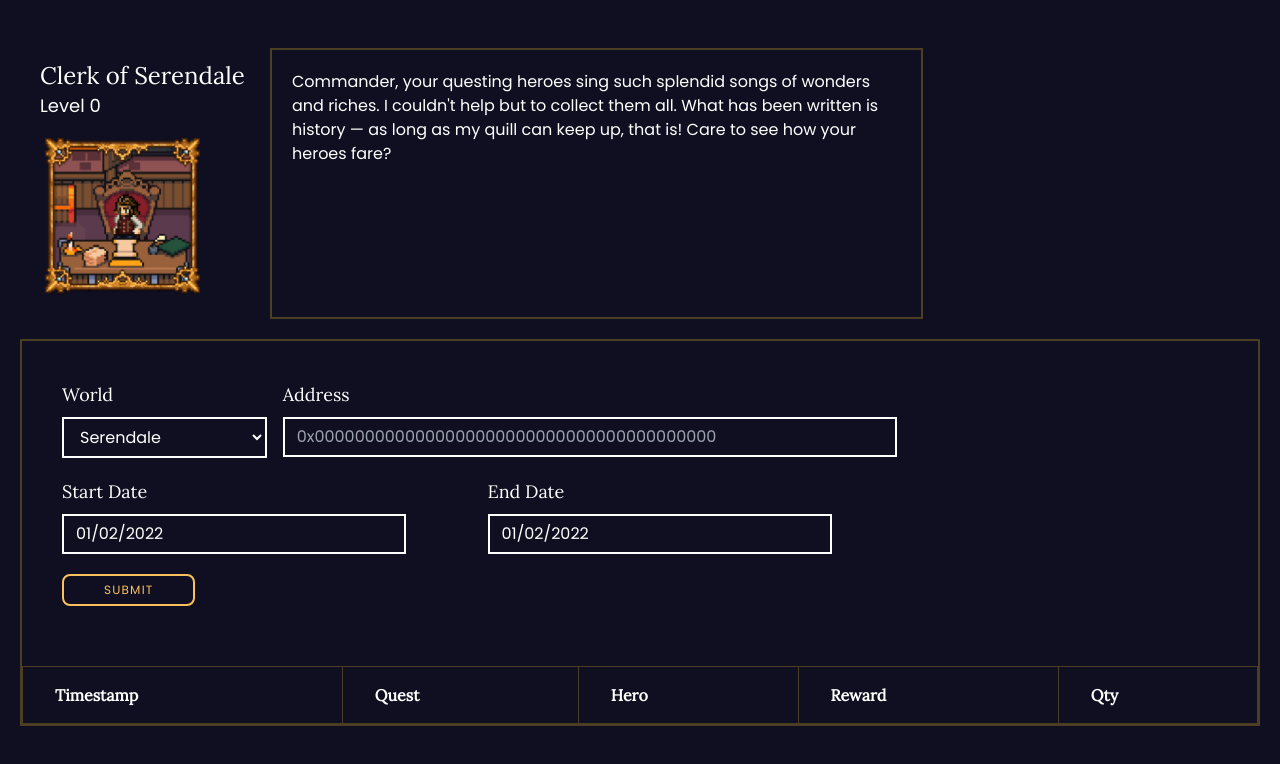
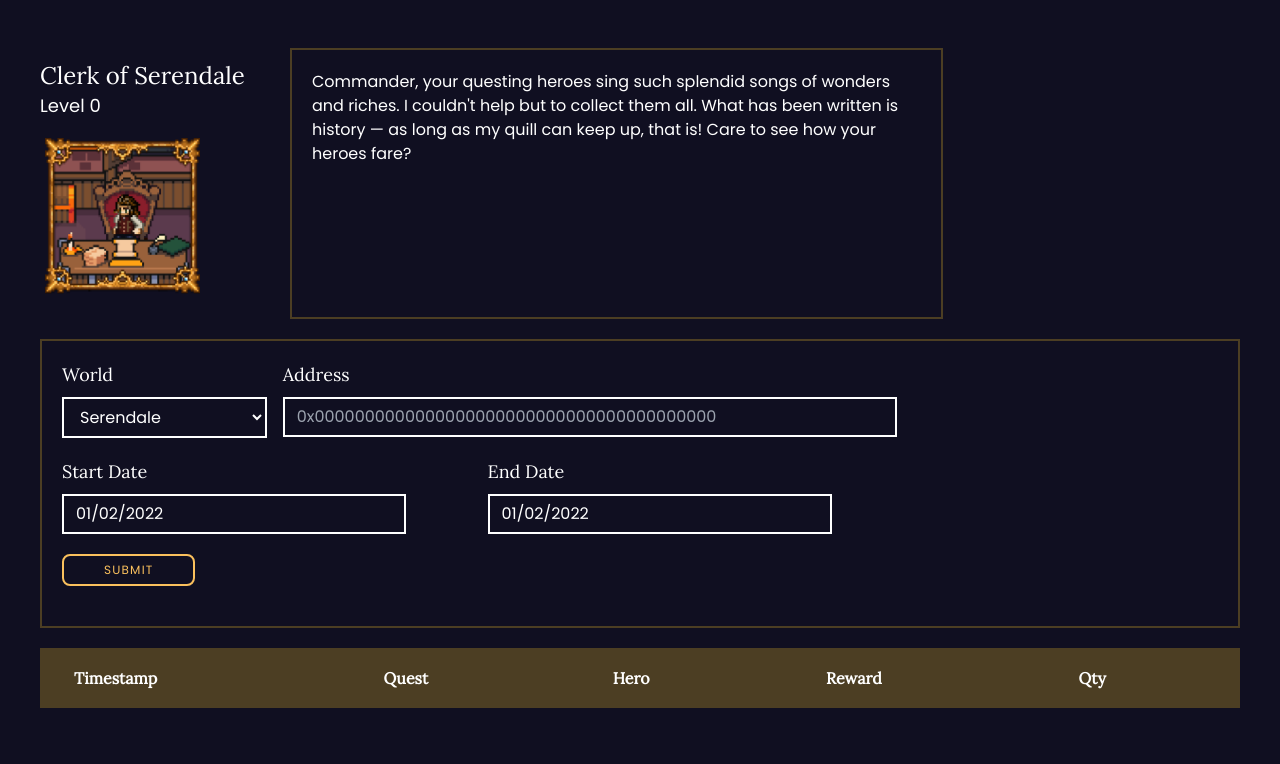
Before and after one commit to jaggedbytes/defi-kingdoms-clerk, a Next.js app: page / in a window 1280 px wide. Shown: the top 764 px of the page. Built offline with nearby package versions, Linux system fonts and the light colour scheme.

Commit message:
Tweak table styling

```diff
--- a/components/form.js
+++ b/components/form.js
@@ -59,7 +59,7 @@ function Form() {
   return(
     <section>
       <div>
-        <form id="transactionQuery" className="p-5 m-5" onSubmit={fetchTransactionData}>
+        <form id="transactionQuery" className="border-2 border-hazelnut p-5 m-5" onSubmit={fetchTransactionData}>
           <div className="flex flex-row mb-5 max-w-[835px]">
             <div className="basis-1/4 mr-2">
               <label htmlFor="network" className="inline-block mb-2 font-header text-lg text-white">World</label>
@@ -208,25 +208,25 @@ function Form() {
         </div>
       </div>
 
-      <div className="w-full">
-        <table className="min-w-full">
-          <thead className="border-b border-hazelnut">
+      <div className="w-full pl-5 pr-5 pb-5">
+        <table className="min-w-full border-2 border-hazelnut">
+          <thead className="border-2 border-hazelnut bg-hazelnut">
             <tr>
-              {/* <th scope="col" className="border border-hazelnut font-header text-white text-left px-8 py-4 text-left align-top">ID</th>
-              <th scope="col" className="border border-hazelnut font-header text-white text-left px-8 py-4 text-left align-top">Start Time</th>
-              <th scope="col" className="border border-hazelnut font-header text-white text-left px-8 py-4 text-left align-top">Start Block</th> */}
-              <th scope="col" className="border border-hazelnut font-header text-white text-left px-8 py-4 text-left align-top">Timestamp</th>
-              <th scope="col" className="border border-hazelnut font-header text-white text-left px-8 py-4 text-left align-top">Quest</th>
-              {/* <th scope="col" className="border border-hazelnut font-header text-white text-left px-8 py-4 text-left align-top">ID</th>
+              {/* <th scope="col" className="border-2 border-hazelnut font-header text-white text-left px-8 py-4 text-left align-top">ID</th>
+              <th scope="col" className="border-2 border-hazelnut font-header text-white text-left px-8 py-4 text-left align-top">Start Time</th>
+              <th scope="col" className="border-2 border-hazelnut font-header text-white text-left px-8 py-4 text-left align-top">Start Block</th> */}
+              <th scope="col" className="border-2 border-hazelnut font-header text-white text-left px-8 py-4 text-left align-top">Timestamp</th>
+              <th scope="col" className="border-2 border-hazelnut font-header text-white text-left px-8 py-4 text-left align-top">Quest</th>
+              {/* <th scope="col" className="border-2 border-hazelnut font-header text-white text-left px-8 py-4 text-left align-top">ID</th>
               <th>Player</th> */}
-              <th scope="col" className="border border-hazelnut font-header text-white text-left px-8 py-4 text-left align-top">Hero</th>
-              <th scope="col" className="border border-hazelnut font-header text-white text-left px-8 py-4 text-left align-top">Reward</th>
-              <th scope="col" className="border border-hazelnut font-header text-white text-left px-8 py-4 text-left align-top">Qty</th>
+              <th scope="col" className="border-2 border-hazelnut font-header text-white text-left px-8 py-4 text-left align-top">Hero</th>
+              <th scope="col" className="border-2 border-hazelnut font-header text-white text-left px-8 py-4 text-left align-top">Reward</th>
+              <th scope="col" className="border-2 border-hazelnut font-header text-white text-left px-8 py-4 text-left align-top">Qty</th>
             </tr>
           </thead>
           <tbody>
             { transactionData.map(({ key, id, questContract, questId, player, heroId, startTime, startBlock, completeAtTime, rewardItem, itemQuantity }) => (
-              <tr key={ key }>
+              <tr key={ key } className={ completeAtTime ? "bg-fading-hazelnut" : "" }>
                 {/* <td className="border border-hazelnut px-8 py-4 text-white text-sm">{ id }</td>
                 <td className="border border-hazelnut px-8 py-4 text-white text-sm">{ startTime }</td>
                 <td className="border border-hazelnut px-8 py-4 text-white text-sm">{ startBlock }</td> */}
@@ -236,12 +236,16 @@ function Form() {
                 <td>{ player }</td> */}
                 <td className="border border-hazelnut px-8 py-4 text-white text-sm">{ heroId }</td>
                 <td className="border border-hazelnut px-8 py-4 text-white text-sm text-center">
+                  { rewardItem ? (
+                    <>
                       <Image
                         src={ "/images/items/" + rewardItem + ".png" }
                         height={40}
                         width={40}
                       /> <br />
                       { rewardItem }
+                    </>
+                  ) : (<></>) }
                 </td>
                 <td className="border border-hazelnut px-8 py-4 text-white text-sm">{ formatQuantity(rewardItem, itemQuantity) }</td>
               </tr>
@@ -249,6 +253,8 @@ function Form() {
           </tbody>
         </table>
       </div>
+      <div>
+    </div>
     </section>
   )
 }
--- a/components/layout.js
+++ b/components/layout.js
@@ -41,7 +41,7 @@ export default function Layout({ children, home }) {
           />
           </div>
         </div>
-        <div className="border-2 border-hazelnut mt-2 p-5 max-w-prose">
+        <div className="border-2 border-hazelnut mt-2 ml-5 p-5 max-w-prose">
           <p className="text-white">
             Commander, your questing heroes sing such splendid songs of wonders and riches. I couldn't help but to collect them all. What has been written is history &#8212; as long as my quill can keep up, that is! Care to see how your heroes fare?
           </p>
--- a/pages/index.js
+++ b/pages/index.js
@@ -12,7 +12,7 @@ export default function Home() {
           rel="stylesheet"
         />
       </Head>
-      <section className="border-2 border-hazelnut mt-5">
+      <section>
         <TransactionForm />
       </section>
     </Layout>
--- a/tailwind.config.js
+++ b/tailwind.config.js
@@ -15,6 +15,7 @@ module.exports = {
         'honey': '#fac05d',
         'ivy': '#14c25a',
         'hazelnut': '#4c3e23',
+        'fading-hazelnut': 'rgb(76, 62, 35, .6)',
       },
       animation: {
         'spin-slow': 'spin 3s linear infinite',
```
Lines whose indentation alone changed are shown as unchanged.
